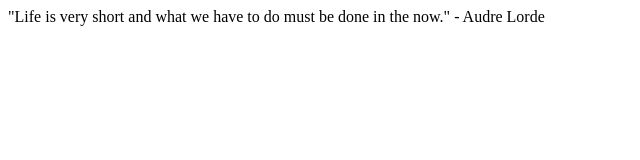
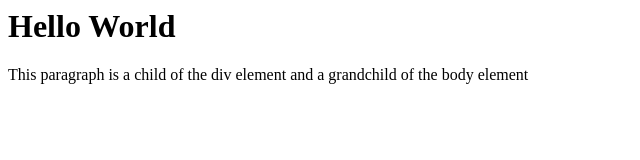
Before and after one commit to Theresa1403/Theresa1403.github.io, a plain HTML site: page workload/1/index.html in a window 1280 px wide. Shown: the whole page, without its empty margins (0-640 px from the left). Drawn offline with Linux system fonts and the light colour scheme.

Commit message:
Workload 1 4/16

```diff
--- a/workload/1/index.html
+++ b/workload/1/index.html
@@ -1,3 +1,7 @@
 <body>
-    <p>"Life is very short and what we have to do must be done in the now." - Audre Lorde</p>
-</body>
+    <h1>Hello World</h1>
+
+    <div>
+      <p>This paragraph is a child of the div element and a grandchild of the body element</p>
+    </div>
+  </body>
```
